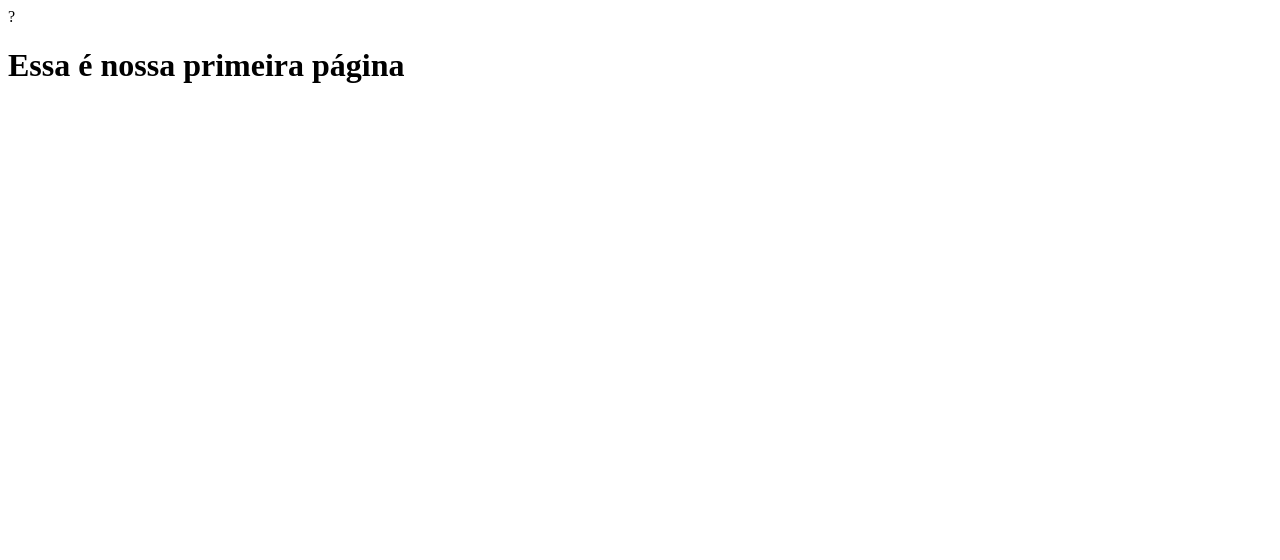
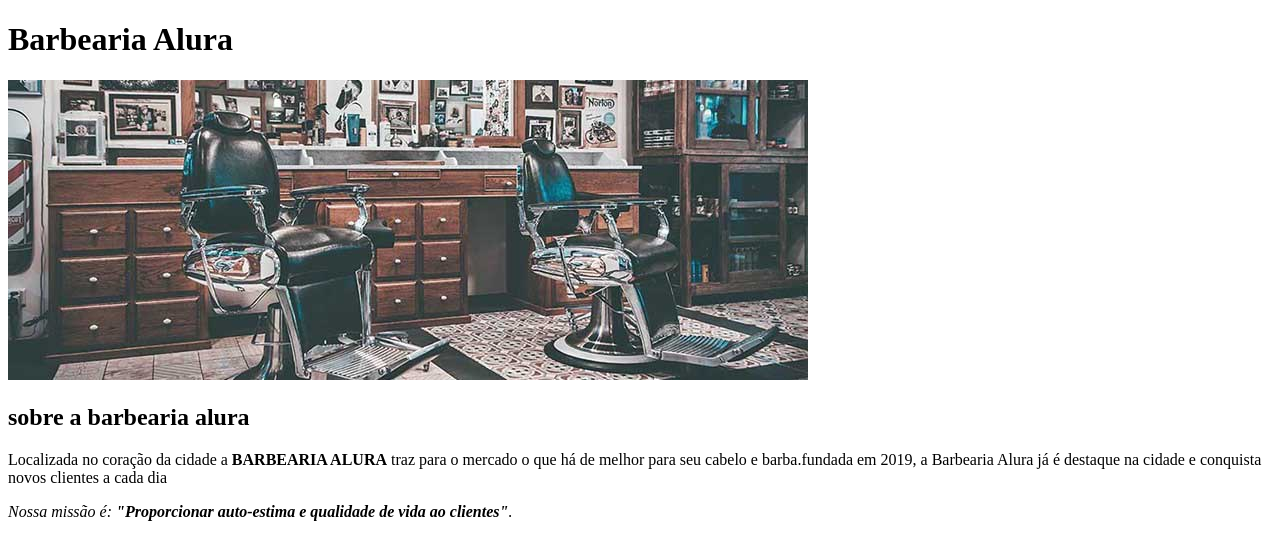
Before and after one commit to murilosteigerescola/1A-PC-23-Steiger, a plain HTML site: page index.html in a window 1280 px wide. Drawn offline with Linux system fonts and the light colour scheme.

Commit message:
Add files via upload

```diff
--- a/index.html
+++ b/index.html
@@ -1,13 +1,21 @@
-?
 <!DOCTYPE html>
-<html lang="en">
+<html lang="pt-br">
 <head>
     <meta charset="UTF-8">
-    <meta http-equiv="X-UA-Compatible" content="IE=edge">
-    <meta name="viewport" content="width=device-width, initial-scale=1.0">
-    <title>Document</title>
+    <title>Projeto barbearia Alura</title>
+    <link rel="stylesheet" href="style.css">
 </head>
+
 <body>
- <h1>Essa é nossa primeira página</hi>
-</body>
-</html>
+<header></header>
+<h1 class="Barbearia Alura"> Barbearia Alura</h1>
+</header>
+<img id="banner" src="banner.jpg">
+<div class="principal">
+    <h2 class="titulo-centralizado"> sobre a barbearia alura </h2>
+
+    <p>Localizada no coração da cidade a <strong>BARBEARIA ALURA</strong>
+    traz para o mercado o que há de melhor para seu cabelo e barba.fundada em 2019,
+    a Barbearia Alura já é destaque na cidade e conquista novos clientes a cada dia</p>
+
+<p id="missao"><em>Nossa missão é: <strong>"Proporcionar auto-estima e qualidade de vida ao clientes"</strong>.</em></p>
--- /dev/null
+++ b/style.css
@@ -0,0 +1 @@
+.titulo-principal{padding-left:20px ;}
```
Also changed, not shown: banner.jpg (added).
